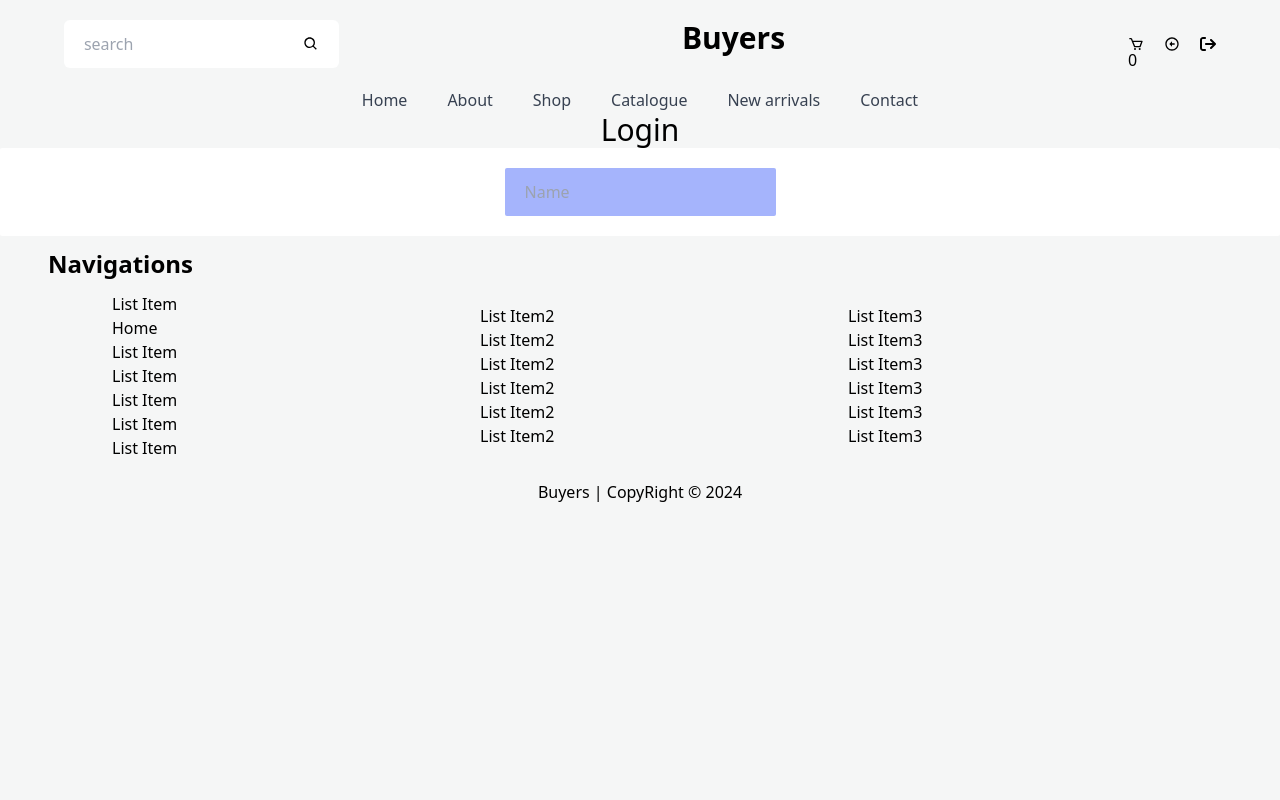
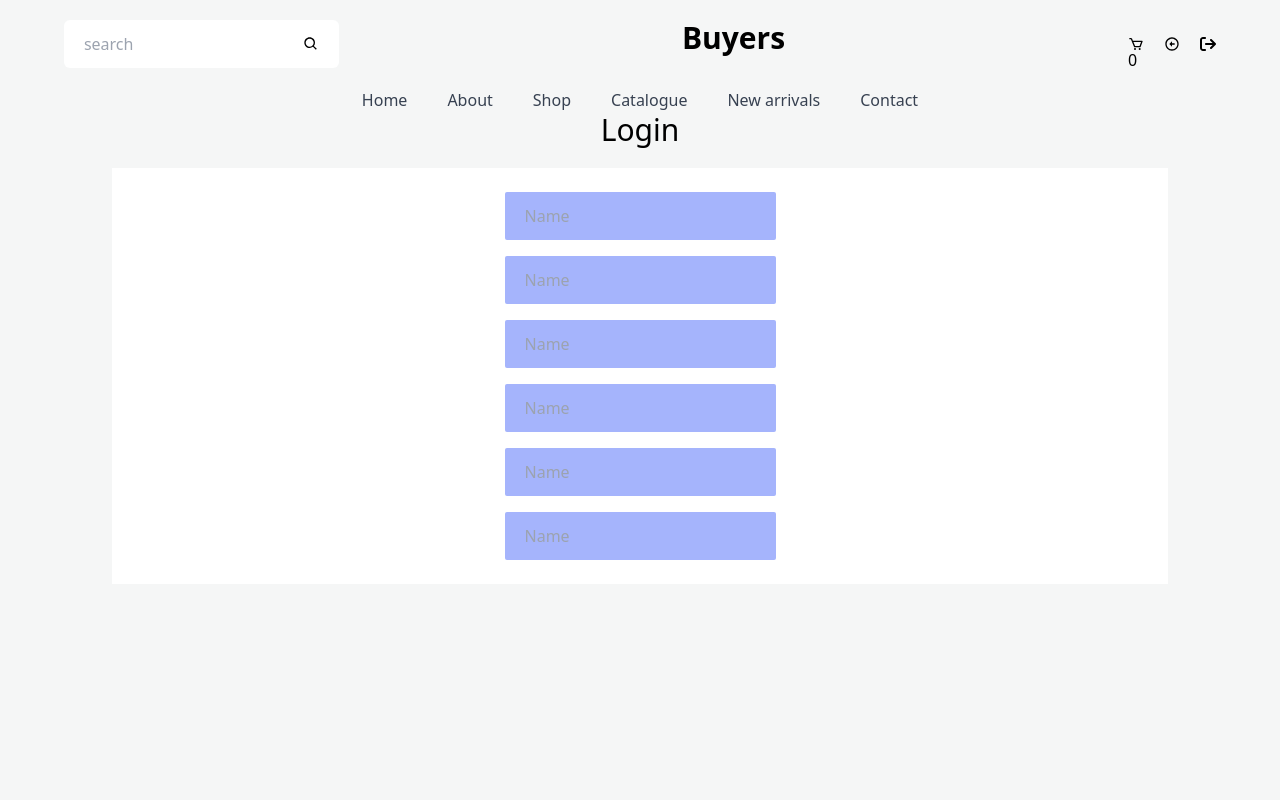
Before and after one commit to Nabothdaniel/Buyers-ecommerce-app, a React (Vite) app in the folder ecommerce-app/: page /login in a window 1280 px wide. Shown: the top 800 px of the page. Built offline with nearby package versions, Linux system fonts and the light colour scheme.

Commit message:
more changes...

```diff
--- a/ecommerce-app/src/pages/Login.jsx
+++ b/ecommerce-app/src/pages/Login.jsx
@@ -1,17 +1,29 @@
 import React, { useState } from 'react'
 import Input from '../components/Input';
 import Button from '../components/Button'
+import CategorySwipper from '../components/CategorySwipper';
 
  const Login = () => {
-  const [nameInput, setNameInput] = useState('')
+  const [nameInput, setNameInput] = useState('');
+
+  const setName = (event)=>{
+      setNameInput(event.target.value)
+  }
   return (
-    <div className=''>
+    <div className='px-5 md:px-28 '>
         <h1 className="text-3xl text-black text-center">Login</h1>
 
-        <div className="flex justify-center items-center rounded-sm  bg-white px-10 py-5">
-        <Input placeHolder='Name' inputType='text' value={nameInput} inputChange={setNameInput} inputClass='outline-none w-full md:w-auto md:mx-18  block px-5 py-3 rounded-sm bg-indigo-300' />
+        <form className="flex justify-center flex-col items-center px-3 py-4 my-5 h-full w-full bg-white">
+        <Input placeHolder='Name' inputType='text' value={nameInput} inputChange={(e)=>setName(e)} inputClass='outline-none w-full  my-2 md:w-auto md:mx-18  block px-5 py-3 rounded-sm bg-indigo-300' />
+        <Input placeHolder='Name' inputType='text' value={nameInput} inputChange={(e)=>setName(e)} inputClass='outline-none w-full  my-2 md:w-auto md:mx-18  block px-5 py-3 rounded-sm bg-indigo-300' />
+        <Input placeHolder='Name' inputType='text' value={nameInput} inputChange={(e)=>setName(e)} inputClass='outline-none w-full  my-2 md:w-auto md:mx-18  block px-5 py-3 rounded-sm bg-indigo-300' />
+        <Input placeHolder='Name' inputType='text' value={nameInput} inputChange={(e)=>setName(e)} inputClass='outline-none w-full  my-2 md:w-auto md:mx-18  block px-5 py-3 rounded-sm bg-indigo-300' />
+        <Input placeHolder='Name' inputType='text' value={nameInput} inputChange={(e)=>setName(e)} inputClass='outline-none w-full  my-2 md:w-auto md:mx-18  block px-5 py-3 rounded-sm bg-indigo-300' />
+        <Input placeHolder='Name' inputType='text' value={nameInput} inputChange={(e)=>setName(e)} inputClass='outline-none w-full  my-2 md:w-auto md:mx-18  block px-5 py-3 rounded-sm bg-indigo-300' />
           <Button/>
-        </div>
+        </form>
+        <CategorySwipper/>
+
     </div>
   )
 }
```
